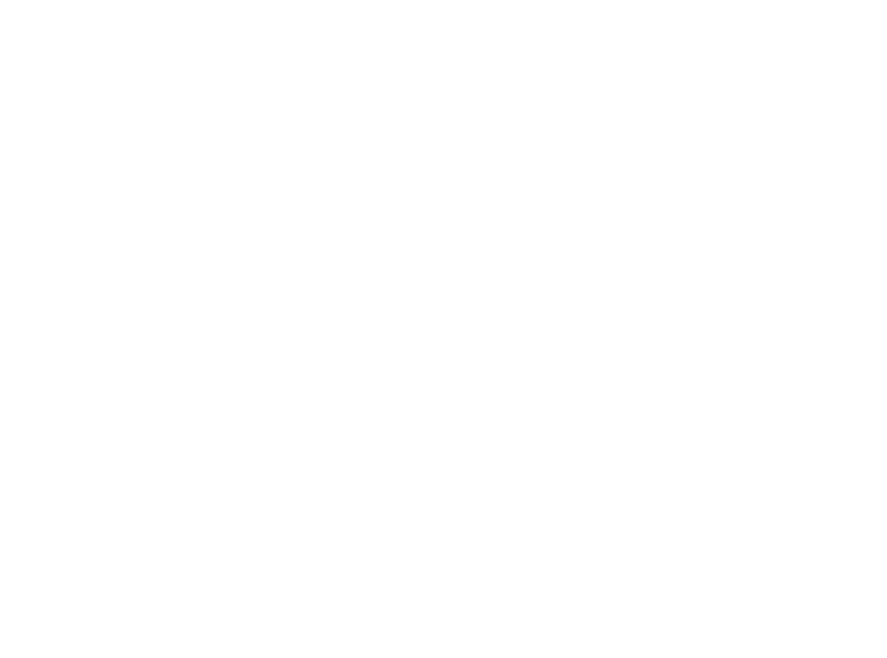
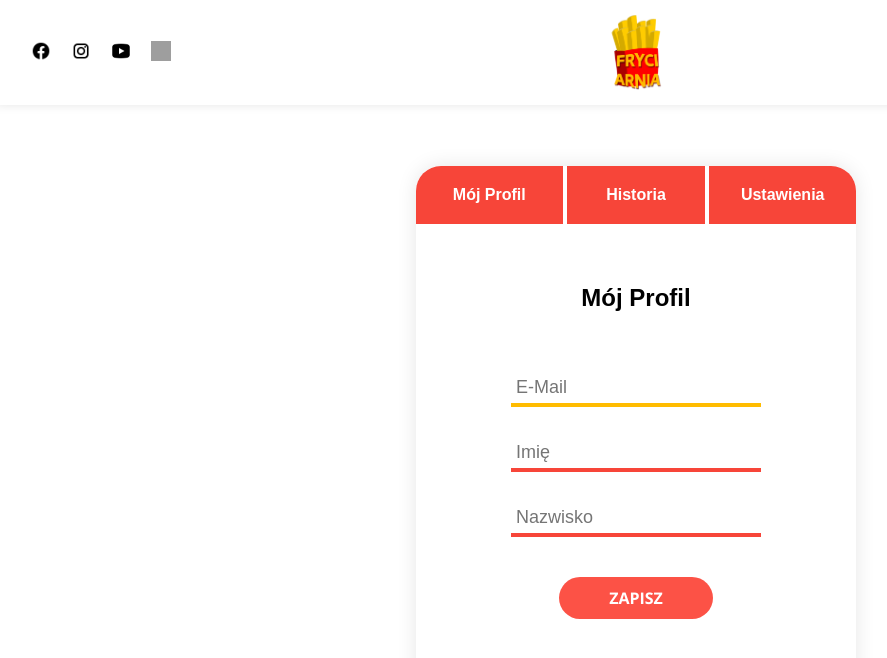
Before and after one commit to bandurama/Fryciarnia, a React (Create React App) app in the folder frontend/: page /profile in a window 1280 px wide. Before the commit this address had no page. Shown: the top 658 px of the page, without its empty margins (4-891 px from the left). Built offline with nearby package versions, Linux system fonts and the light colour scheme; grey boxes are pictures that could not be loaded.

Commit message:
Panel rejestracji i moje konto 2

```diff
--- a/frontend/src/App.js
+++ b/frontend/src/App.js
@@ -4,9 +4,7 @@ import Register from "./pages/Register";
 import Dashboard from "./pages/Dashboard";
 import GAuth from "./pages/GAuth";
 import Login from "./pages/Login";
-
-
-
+import Profile from "./pages/Profile";
 
 function App() {
 	return (
@@ -18,6 +16,7 @@ function App() {
 				<Route path="/dashboard" Component={Dashboard} />
 				{/*<Route path="/menu" Component={Menu} />*/}
 				<Route path="/gauth" Component={GAuth} />
+				<Route path="/profile" Component={Profile} />
 			</Routes>
 		</div>
 	);
--- a/frontend/src/pages/Register.js
+++ b/frontend/src/pages/Register.js
@@ -1,4 +1,5 @@
 import {useEffect} from "react";
+import TopNav from "../components/TopNav";
 
 export default function Register() {
 	useEffect(() => {
@@ -6,7 +7,29 @@ export default function Register() {
 	}, []);
 	return (
 		<>
-			<p> Register </p>
+			<TopNav />
+			<div className="formwrapper">
+				<div className="formbox">
+					<div className="formtitle">
+						Zarejestruj się
+					</div>
+					<div className="formrow">
+						<input type="text" placeholder="E-Mail"/>
+					</div>
+					<div className="formrow">
+						<input type="password" placeholder="Hasło"/>
+					</div>
+					<div className="formrow">
+						<input type="password" placeholder="Powtórz Hasło"/>
+					</div>
+					<div className="formrow">
+						<button>ZAREJESTRUJ</button>
+					</div>
+					<div className="formrow">
+						Lub <a href="./login">zaloguj się</a>
+					</div>
+				</div>
+			</div>
 		</>
 	)
 }
--- a/frontend/src/styles/Forms.css
+++ b/frontend/src/styles/Forms.css
@@ -93,3 +93,32 @@ body
 	color: #1476ff;
 	margin-left: 5px;
 }
+
+.test
+{
+	width: 100%;
+	background-color: #f74539;
+	border-radius: 25px 25px 0 0;
+	display: flex;
+	justify-content: space-around;
+	align-items: center;
+	/*padding: 15px;*/
+	/*box-sizing: border-box;*/
+}
+
+.test > .button
+{
+	width: 150px;
+	padding: 20px;
+	box-sizing: border-box;
+	font-family: 'Arial';
+	color: white;
+	font-weight: bold;
+	cursor: pointer;
+}
+
+.test > .button:nth-child(2)
+{
+	border-right: 4px solid white;
+	border-left: 4px solid white;
+}
```
Also changed, not shown: frontend/src/pages/Main.js (+0 -16 lines).
